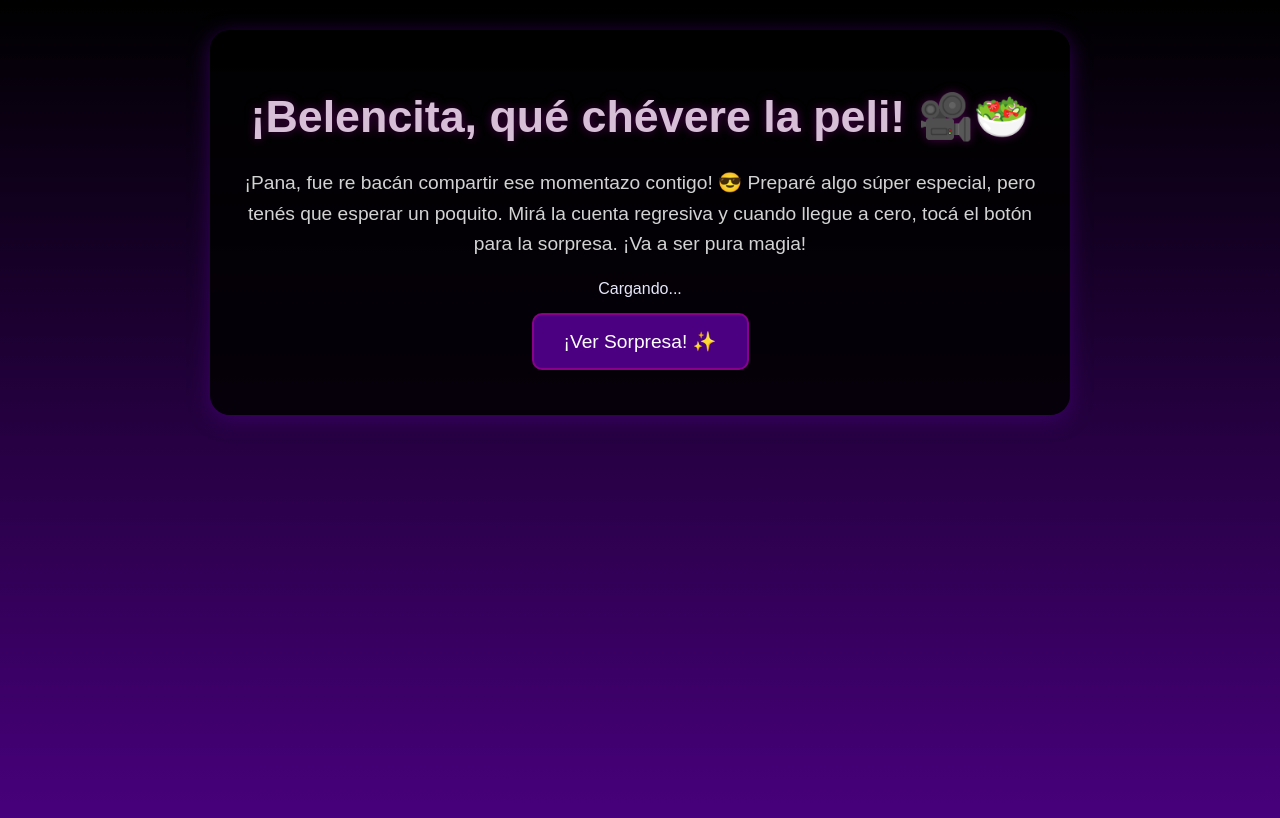
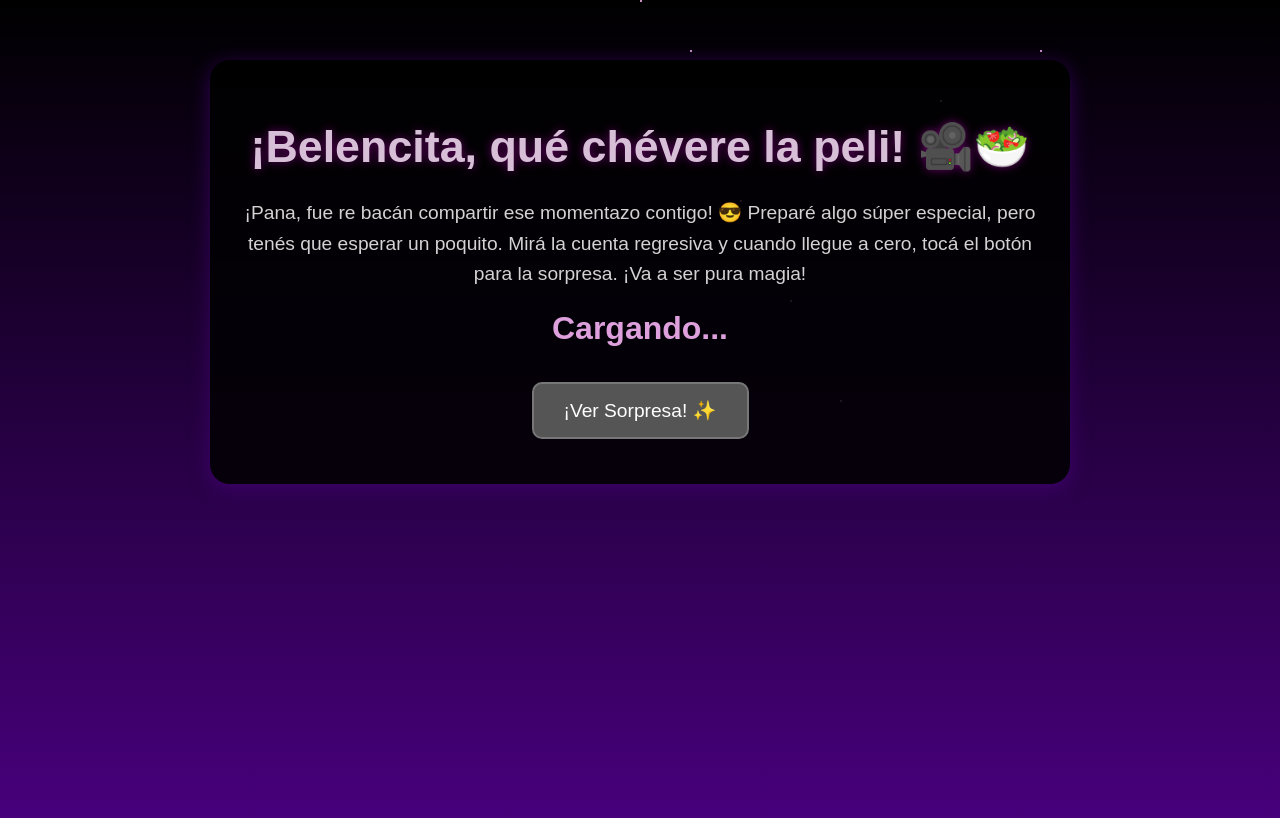
Before and after one commit to kaspercito/Belen, a plain HTML site: page index.html in a window 1280 px wide. Drawn offline with nearby package versions, Linux system fonts and the light colour scheme.

Commit message:
Update styles.css

```diff
--- a/styles.css
+++ b/styles.css
@@ -5,13 +5,41 @@ body {
   text-align: center;
   padding: 30px;
   margin: 0;
-  min-height: 100vh; /* Asegura scroll si es larga */
-  overflow-y: auto; /* Corrige el fallo: permite scroll */
+  min-height: 100vh; /* Asegura scroll */
+  overflow-y: auto; /* Permite desplazamiento */
+  position: relative;
+}
+
+.stars-background {
+  position: fixed;
+  top: 0;
+  left: 0;
+  width: 100%;
+  height: 100%;
+  background: transparent;
+  z-index: -1;
+  overflow: hidden;
+}
+
+.stars-background::before {
+  content: '';
+  position: absolute;
+  width: 2px;
+  height: 2px;
+  background: #dda0dd;
+  box-shadow: 50px 50px 0 #dda0dd, 100px 200px 0 #dda0dd, 300px 100px 0 #dda0dd,
+              150px 300px 0 #dda0dd, 400px 50px 0 #dda0dd, 200px 400px 0 #dda0dd;
+  animation: twinkle 2s infinite alternate;
+}
+
+@keyframes twinkle {
+  0% { opacity: 0.5; }
+  100% { opacity: 1; }
 }
 
 .container {
   max-width: 800px;
-  margin: 0 auto;
+  margin: 30px auto;
   padding: 30px;
   border-radius: 20px;
   background: rgba(0, 0, 0, 0.85); /* Negro semi-transparente */
@@ -24,7 +52,7 @@ h1 {
   color: #d8bfd8; /* Morado claro */
   font-size: 2.8em;
   margin-bottom: 25px;
-  text-shadow: 0 0 10px rgba(139, 0, 139, 0.5); /* Glow morado */
+  text-shadow: 0 0 10px rgba(139, 0, 139, 0.7); /* Glow morado */
 }
 
 p {
@@ -32,6 +60,13 @@ p {
   line-height: 1.6;
   color: #d3d3d3;
   margin-bottom: 20px;
+}
+
+.countdown {
+  font-size: 2em;
+  color: #dda0dd; /* Morado claro */
+  margin: 20px 0;
+  font-weight: bold;
 }
 
 button {
@@ -46,10 +81,22 @@ button {
   margin: 15px;
 }
 
-button:hover {
+button:disabled {
+  background: #555;
+  cursor: not-allowed;
+  border-color: #777;
+}
+
+button:not(:disabled):hover {
   background: #8b008b;
   transform: scale(1.05);
   box-shadow: 0 0 15px rgba(139, 0, 139, 0.7);
+}
+
+.wait-message {
+  color: #dda0dd;
+  font-style: italic;
+  margin-top: 10px;
 }
 
 /* Animaciones fade-in */
```
